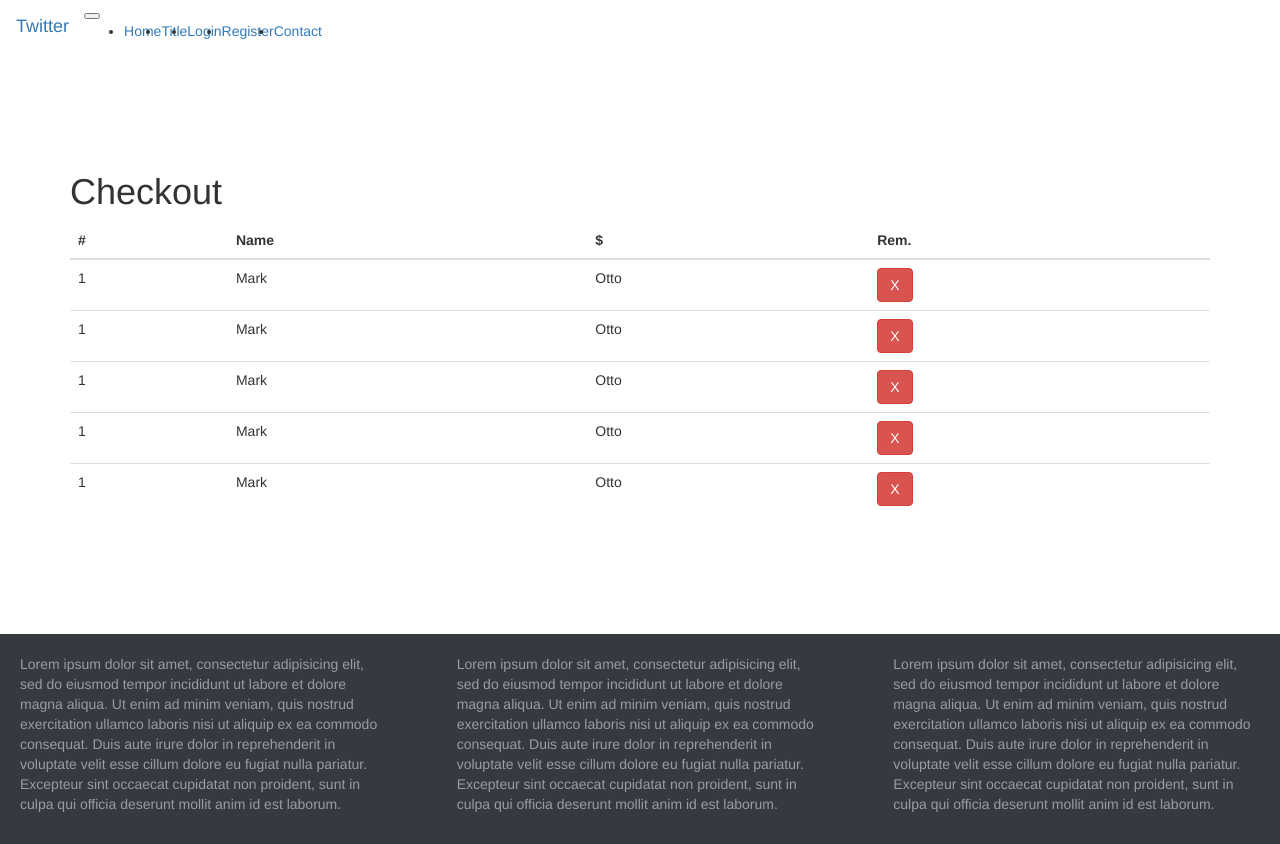
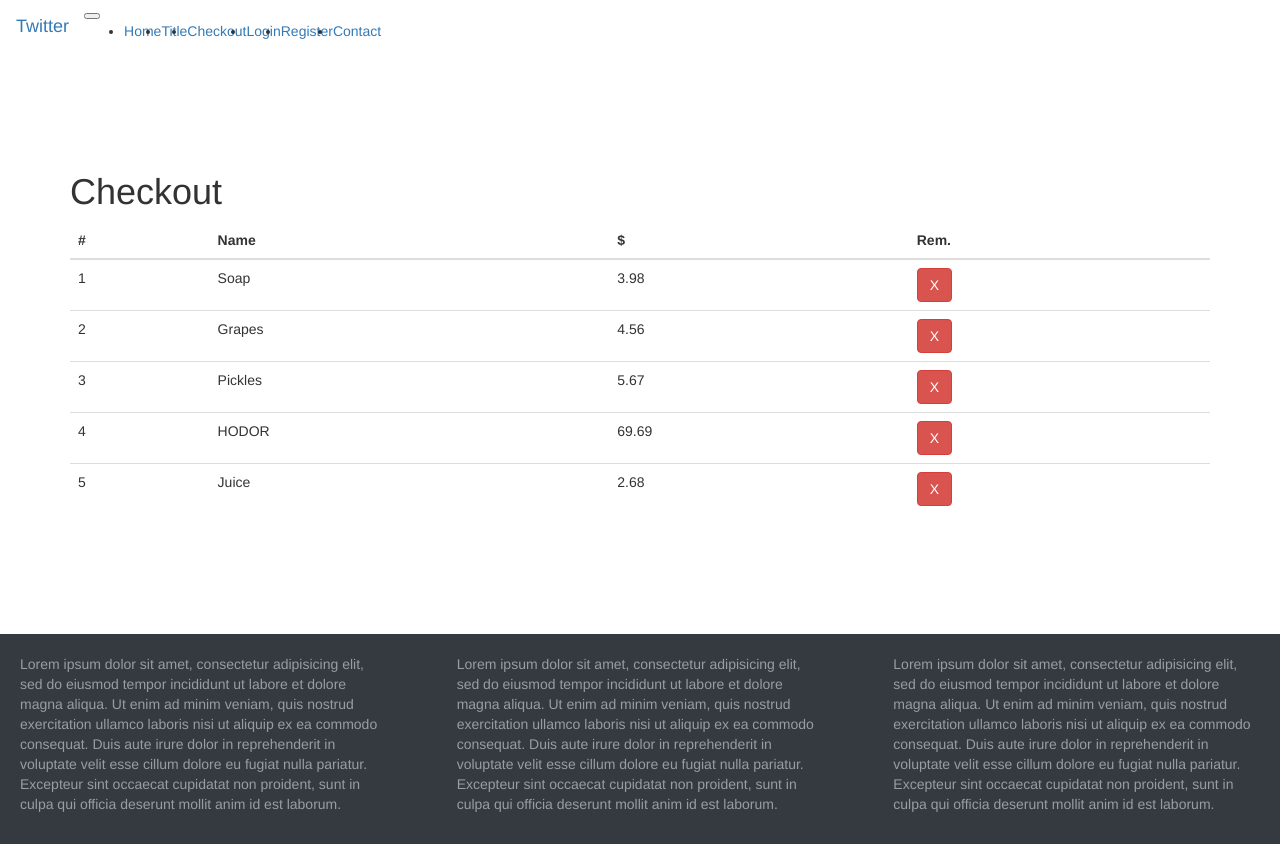
Before and after one commit to Peter-White/its_totally_twitter_guys_for_real, a Flask app: page /checkout in a window 1280 px wide. Run offline with Flask 2, Linux system fonts and the light colour scheme; some libraries are stand-ins or nearby versions.

Commit message:
Checkout template completed

```diff
--- a/app/routes.py
+++ b/app/routes.py
@@ -175,6 +175,8 @@
 @app.route('/checkout')
 def checkout():
 
+    products = []
+
     products = [
                 {
                     'id': 1001,
--- a/app/templates/base.html
+++ b/app/templates/base.html
@@ -36,6 +36,14 @@
           <li class="nav-item">
         {% endif %}
             <a class="nav-link" href="{{ url_for('title') }}">Title</a>
+          </li>
+
+        {% if title == 'Checkout' %}
+          <li class="nav-item active">
+        {% else %}
+          <li class="nav-item">
+        {% endif %}
+            <a class="nav-link" href="{{ url_for('checkout') }}">Checkout</a>
           </li>
 
         {% if not current_user.is_authenticated %}
--- a/app/templates/checkout.html
+++ b/app/templates/checkout.html
@@ -14,6 +14,9 @@
         </div> <!-- ends row -->
     </header>
     <main>
+      {% if not products %}
+        <h3>No items in cart</h3>
+      {% else %}
         <table class="table">
           <thead>
             <tr>
@@ -26,14 +29,15 @@
           <tbody>
             {% for product in products %}
             <tr>
-              <td>1</td>
-              <td>Mark</td>
-              <td>Otto</td>
+              <td>{{ loop.index }}</td>
+              <td>{{ product.title }}</td>
+              <td>{{ product.price }}</td>
               <td><button type="button" class="btn btn-danger">X</button></td>
             </tr>
             {% endfor %}
           </tbody>
         </table>
+      {% endif %}
     </main>
   </div> <!-- ends container -->
 {% endblock %}
```
Also changed, not shown: app/templates/profile.html (+7 -4 lines). Lines whose indentation alone changed are shown as unchanged.
